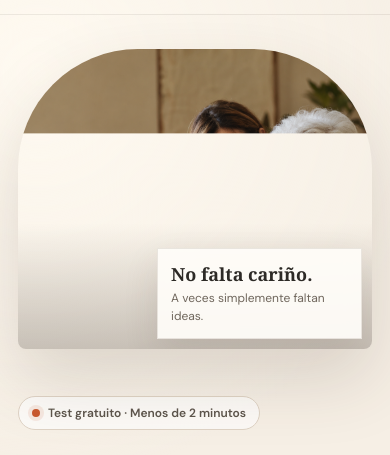
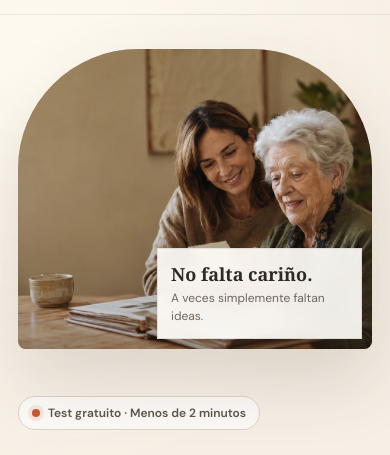
Before and after one commit to julio84santos/dos-horas-juntos, a plain HTML site: page quiz/index.html in a window 390 px wide. Shown: the part 47-502 px from the top of the page. Drawn offline with Linux system fonts and the light colour scheme.

Commit message:
Corrige imagem e compatibilidade mobile do quiz

```diff
--- a/quiz/index.html
+++ b/quiz/index.html
@@ -8,6 +8,7 @@
     <meta property="og:title" content="¿Por qué algunas visitas se hacen tan largas?" />
     <meta property="og:description" content="Haz el test gratuito de 2 minutos y descubre qué puede cambiar vuestra próxima visita." />
     <meta property="og:image" content="https://dos-horas-juntos.vercel.app/quiz/og.png" />
+    <link rel="preload" as="image" href="./hero-family.jpg" />
     <meta property="og:type" content="website" />
     <title>El Test de los 2 Minutos | Dos Horas Juntos</title>
     <link rel="preconnect" href="https://fonts.googleapis.com" />
--- a/quiz/main.js
+++ b/quiz/main.js
@@ -141,7 +141,7 @@ function welcome() {
         <div class="trust"><span>✓ Sin registros</span><span>✓ Resultado inmediato</span><span>✓ 100% gratuito</span></div>
       </div>
       <div class="hero-art">
-        <img src="./hero-family.png" alt="Madre e hija compartiendo recuerdos durante una visita" />
+        <img src="./hero-family.jpg" width="1400" height="788" alt="Madre e hija compartiendo recuerdos durante una visita" decoding="async" fetchpriority="high" />
         <div class="photo-wash"></div>
         <div class="art-note"><strong>No falta cariño.</strong><span>A veces simplemente faltan ideas.</span></div>
       </div>
@@ -423,7 +423,7 @@ function result() {
 }
 
 function render() {
-  window.scrollTo({ top: 0, behavior: 'instant' });
+  window.scrollTo(0, 0);
   if (state.screen === 'welcome') welcome();
   if (state.screen === 'question') question();
   if (state.screen === 'belief') belief();
--- a/quiz/style.css
+++ b/quiz/style.css
@@ -20,7 +20,7 @@ html { min-height: 100%; background: var(--cream); }
 body { margin: 0; min-width: 320px; min-height: 100vh; background: radial-gradient(circle at 10% 10%, #fffaf1 0, transparent 35%), var(--cream); }
 button, a { font: inherit; }
 button { color: inherit; }
-.page { min-height: 100vh; display: flex; flex-direction: column; }
+.page { width: 100%; min-height: 100vh; display: flex; flex-direction: column; overflow-x: hidden; }
 .brand { height: 82px; padding: 0 clamp(22px, 6vw, 92px); display: flex; align-items: center; gap: 12px; font-size: 12px; font-weight: 700; letter-spacing: .19em; border-bottom: 1px solid rgba(74,59,45,.09); }
 .brand-mark { position: relative; width: 27px; height: 27px; display: inline-block; }
 .brand-mark i { position: absolute; width: 14px; height: 21px; border: 2px solid var(--terracotta); border-radius: 50% 50% 47% 53%; transform: rotate(-35deg); left: 4px; top: 3px; }
@@ -42,9 +42,9 @@ h1 em, h2 em { font-style: italic; color: var(--terracotta); }
 .primary:hover { background: var(--terracotta-dark); transform: translateY(-2px); box-shadow: 0 11px 25px rgba(151,60,28,.24); }
 .primary span { font-size: 21px; line-height: 0; }
 .trust { display: flex; flex-wrap: wrap; gap: 14px; color: #766d63; font-size: 11px; margin-top: 18px; }
-.hero-art { position: relative; min-height: 555px; border-radius: 48% 48% 9px 9px; overflow: hidden; box-shadow: 0 30px 70px rgba(70,51,35,.16); }
-.hero-art img { position: absolute; inset: 0; width: 100%; height: 100%; object-fit: cover; object-position: 62% center; }
-.photo-wash { position: absolute; inset: 0; background: linear-gradient(180deg, transparent 58%, rgba(42,31,22,.24)); pointer-events: none; }
+.hero-art { position: relative; width: 100%; height: 555px; min-height: 555px; isolation: isolate; background: #d7c0a1; border-radius: 48% 48% 9px 9px; overflow: hidden; box-shadow: 0 30px 70px rgba(70,51,35,.16); }
+.hero-art img { position: absolute; z-index: 0; inset: 0; display: block; width: 100%; height: 100%; object-fit: cover; object-position: 62% center; }
+.photo-wash { position: absolute; z-index: 1; inset: 0; background: linear-gradient(180deg, transparent 58%, rgba(42,31,22,.24)); pointer-events: none; }
 .art-note { position: absolute; z-index: 3; bottom: 21px; right: 18px; width: 225px; padding: 16px 18px; background: rgba(255,253,249,.92); backdrop-filter: blur(8px); border: 1px solid rgba(83,67,54,.12); box-shadow: 0 15px 35px rgba(67,52,38,.12); }
 .art-note strong, .art-note span { display: block; }
 .art-note strong { font-family: Georgia, serif; font-size: 18px; margin-bottom: 3px; }
@@ -132,9 +132,9 @@ h1 em, h2 em { font-style: italic; color: var(--terracotta); }
 .why p { margin: 0; font-family: Georgia, serif; line-height: 1.65; color: #62584f; }
 
 @media (max-width: 820px) {
-  .welcome-grid { grid-template-columns: 1fr; padding-top: 34px; }
+  .welcome-grid { grid-template-columns: 1fr; margin: 0 auto; padding-top: 34px; }
   .welcome-copy { max-width: 680px; }
-  .hero-art { min-height: 390px; order: -1; }
+  .hero-art { height: 390px; min-height: 390px; order: -1; }
   .plans-grid { grid-template-columns: 1fr; max-width: 520px; }
   .offer-card { width: min(500px, 100%); margin: 0 auto; }
 }
@@ -142,7 +142,8 @@ h1 em, h2 em { font-style: italic; color: var(--terracotta); }
 @media (max-width: 560px) {
   .brand { height: 62px; padding: 0 18px; }
   .welcome-grid { width: calc(100% - 36px); padding: 34px 0 48px; }
-  .hero-art { min-height: 300px; border-radius: 120px 120px 8px 8px; margin-bottom: 5px; }
+  .hero-art { height: 300px; min-height: 300px; border-radius: 120px 120px 8px 8px; margin-bottom: 5px; }
+  .hero-art img { object-position: 68% center; }
   .art-note { right: 10px; bottom: 10px; width: 205px; padding: 13px; }
   .welcome-copy h1 { font-size: 44px; }
   .lead { font-size: 19px; }
```
Also changed, not shown: quiz/hero-family.jpg (added).
